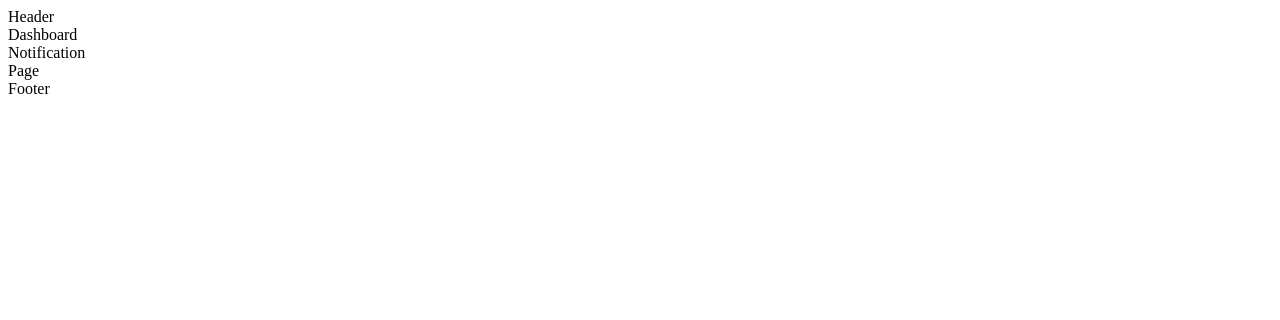
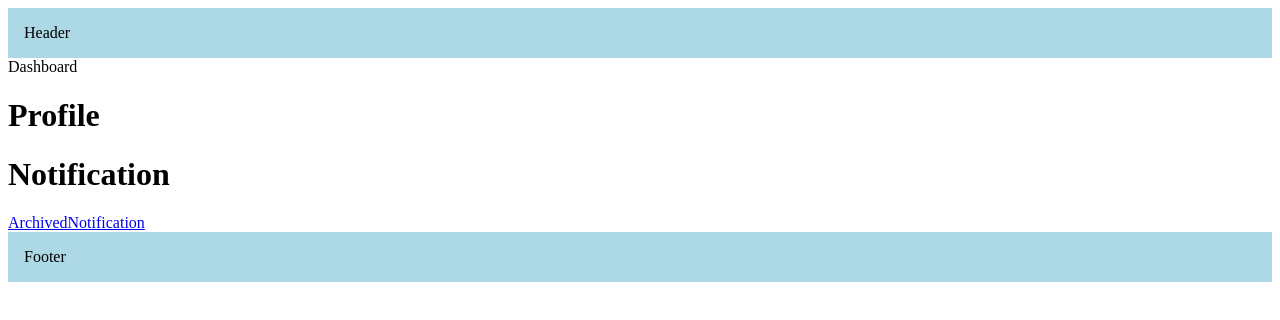
Before and after one commit to ravindra-me/learning-nextjs, a Next.js app in the folder learning-next-js/: page /dashboard in a window 1280 px wide. Shown: the top 320 px of the page. Built offline with nearby package versions, Linux system fonts and the light colour scheme.

Commit message:
paraell routes

```diff
--- a/learning-next-js/src/app/dashboard/@notification/page.tsx
+++ b/learning-next-js/src/app/dashboard/@notification/page.tsx
@@ -1,8 +1,13 @@
 import React from "react";
-
+import Link from "next/link";
 //Paralele foute
 function Notification() {
-  return <div>Notification</div>;
+  return (
+    <div>
+      <h1 className="my-4">Notification</h1>
+      <Link href={"/dashboard/archived"}>ArchivedNotification</Link>
+    </div>
+  );
 }
 
 export default Notification;
--- /dev/null
+++ b/learning-next-js/src/app/dashboard/@profile/default.tsx
@@ -0,0 +1,3 @@
+export default function UsersAnalytics() {
+  return <div>Default Users analytics</div>;
+}
--- a/learning-next-js/src/app/dashboard/@profile/page.tsx
+++ b/learning-next-js/src/app/dashboard/@profile/page.tsx
@@ -1,7 +1,12 @@
 import React from "react";
 
 function Page() {
-  return <div>Page</div>;
+  return (
+    <div>
+      {" "}
+      <h1 className="my-4">Profile</h1>
+    </div>
+  );
 }
 
 export default Page;
--- /dev/null
+++ b/learning-next-js/src/app/dashboard/default.tsx
@@ -0,0 +1,3 @@
+export default function ComplexDashboardPage() {
+  return <h1>Default Complex dashboard</h1>;
+}
--- a/learning-next-js/src/app/dashboard/layout.tsx
+++ b/learning-next-js/src/app/dashboard/layout.tsx
@@ -12,8 +12,10 @@ function DashboardLayout({
   return (
     <div>
       <div>{children}</div>
-      {notification}
-      {profile}
+      <div className="flex gap-16">
+        {profile}
+        <div>{notification}</div>
+      </div>
     </div>
   );
 }
--- a/learning-next-js/src/app/layout.tsx
+++ b/learning-next-js/src/app/layout.tsx
@@ -14,9 +14,16 @@ export default function RootLayout({
   return (
     <html lang="en">
       <body>
-        <header>Header</header>
+        <header
+          style={{ padding: "16px ", backgroundColor: "lightblue" }}
+          className="p-4 bg-light-gray"
+        >
+          Header
+        </header>
         {children}
-        <footer>Footer</footer>
+        <footer style={{ padding: "16px ", backgroundColor: "lightblue" }}>
+          Footer
+        </footer>
       </body>
     </html>
   );
```
Also changed, not shown: learning-next-js/src/app/dashboard/@notification/archived/page.tsx (added, +13 -0 lines).
